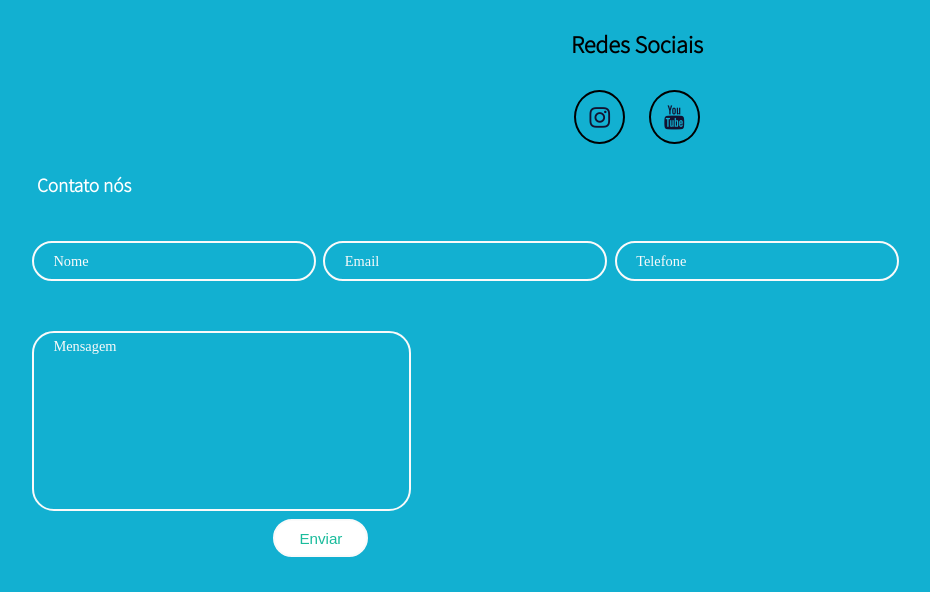
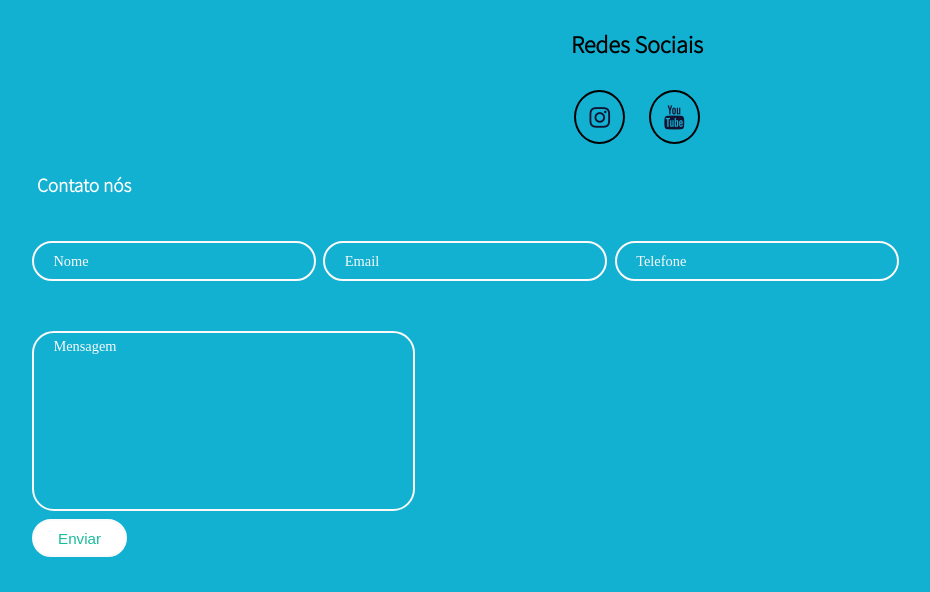
Before and after one commit to Uerley/Projeto-Radio-WEB-Iuri, a PHP site: page /ifmusica/index.php in a window 1280 px wide. Shown: the part 1464-2056 px from the top of the page, without its empty margins (3-933 px from the left). Run offline with PHP 8.4, Linux system fonts and the light colour scheme; some libraries are stand-ins or nearby versions.

Commit message:
Update estilosite.css

```diff
--- a/estilosite.css
+++ b/estilosite.css
@@ -151,8 +151,7 @@ a{
     margin: 60px;
 }
 
-/* Terminou as imagem elegantes */
-.detalhe-box{/*Veja Também*/
+.detalhe-box{
     width: 100%;
     display: flex;
     justify-content: space-between;
@@ -230,7 +229,7 @@ a{
 .slide-img img{
     width: 100%;
     height: 100%;
-    object-fit: cover;/*colocar normal a imagem muito importante*/
+    object-fit: cover;
     box-sizing: border-box;
 }
 @keyframes fade{
@@ -303,7 +302,6 @@ footer{
 }
 
 .input{
-    width: 100%;
     outline: none;
     border: 2px solid #fafafa;
     background: none;
@@ -314,14 +312,14 @@ footer{
     border-radius: 25px;
     transition: 0.3s;
 }
-textarea.input{/*Eliminar para mexer*/
+textarea.input{
     padding: 0.8rem 1.2rem;
     min-height: 150px;
     border-radius: 22px;
     resize: none;
     overflow-y: auto;
 }
-/*input frase no meio tipo nome*/
+
 .input-container label{
     position: absolute;
     top: 50%;
@@ -350,7 +348,6 @@ textarea.input{/*Eliminar para mexer*/
     cursor: pointer;
     transition: 0.3s;
     margin-top: 4px;
-    float: right;
 }
 .btn:hover{
     background-color: transparent;
@@ -571,7 +568,6 @@ textarea.input{/*Eliminar para mexer*/
 
 #div_imagem {
     flex-wrap: wrap;
-    /*ir com a pagina*/
     display: flex;
     flex-direction: column;
     align-items: center;
@@ -579,7 +575,6 @@ textarea.input{/*Eliminar para mexer*/
 }
 #container-imagem{
     flex-wrap: wrap;
-    /*ir com a pagina*/
     display: flex;
     flex-direction: column;
     align-items: center;
@@ -647,12 +642,10 @@ main{
 .tab-links button::after{
     position: absolute;
     bottom: 0;
-    /* se colocar o top é para cima */
     left: 0;
     content: "";
     height: 2px;
     width: 0%;
-    /* Transition é quando o width está em 0% e 100% ao todo */
     background-color: #12B0D1;
     transition: .4s;
  } /*por isso é 0% poque o hover já está faendo o 100% */
@@ -665,9 +658,8 @@ button.active::after{
 }
 .image {
     position: relative;
-    /* width: 40%; */
     width: 80%;
-    margin-left: 50px;/*Possivel futuro erro era margin-left:10px*/
+    margin-left: 50px;
     margin-top: 10px;
 }
 
@@ -782,12 +774,10 @@ button.active::after{
     }
     #sobrenos img{
         width: 85%;
-        /* max-width: 800px; */
     }
    #imagens{
     width: 40%;
    display: inline-block;
-    /* width: 100%; */
    }
     #div_imagem{
         flex-direction: row;
@@ -813,10 +803,8 @@ button.active::after{
     }
     #container-imagem h2{
         text-align: center;
-        /* width: 100%; */
     }
     .social{
-        /* padding: 1px 30px */
         padding: 5px 95px;
     }
     .image {
@@ -830,6 +818,9 @@ button.active::after{
     .input-container{
         float: left;
     }
+     .input{
+        width: 100%;
+    }
 }
 @media screen and (min-width:1200px){
     #menu nav{
```
